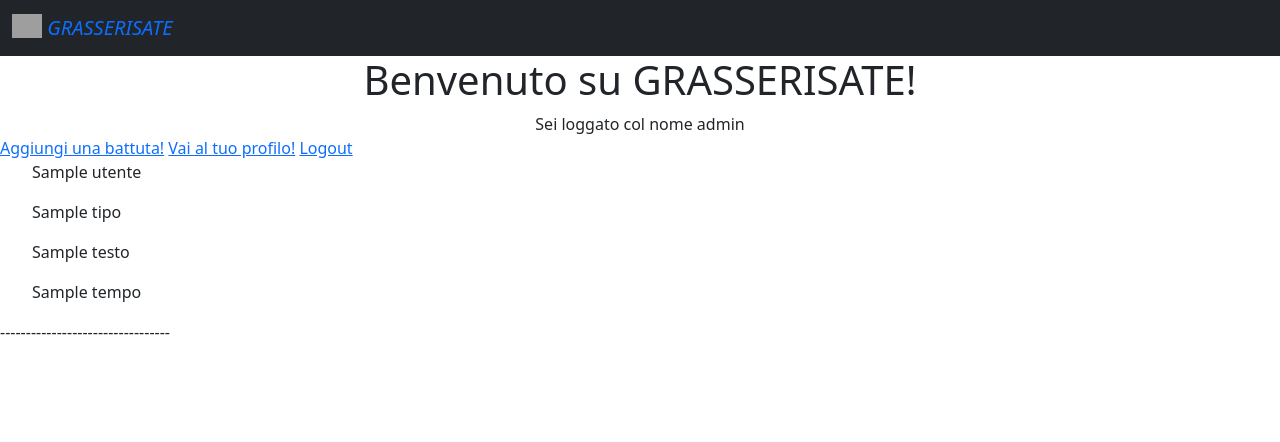
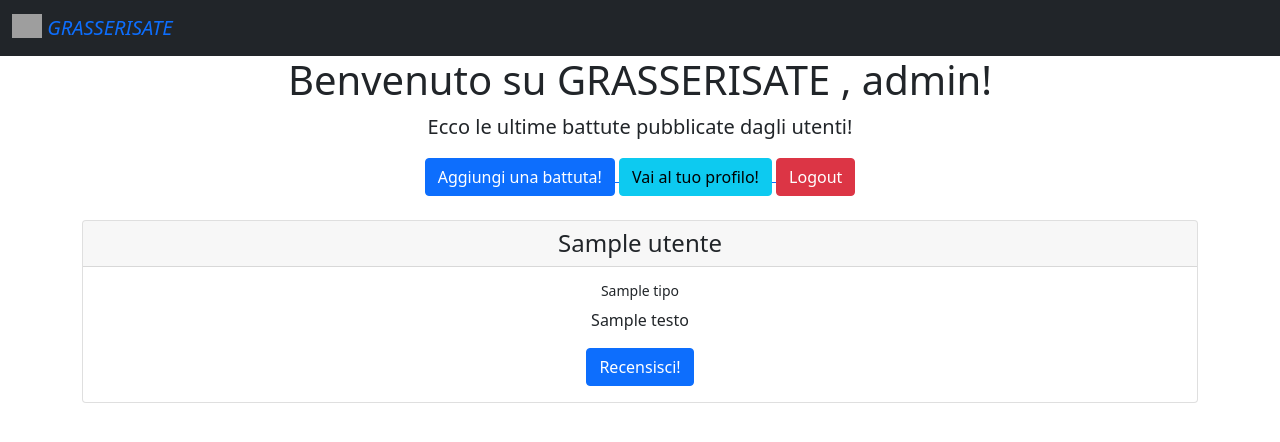
Before and after one commit to Fabiozanic2000/GrasseRisate, a Django app: template templates/home.html in a window 1280 px wide. Shown: the top 442 px of the page. Run offline with Django 4.2, Linux system fonts and the light colour scheme; a user stored in the database is signed in; tables that the repository leaves empty hold one stand-in row (values such as "Sample post"); the template is opened without the code that fills it: most values are stand-ins (such as "Sample title", 1, 10 or a date in 2020); grey boxes are pictures that could not be loaded.

Commit message:
Miglioramento grafica

```diff
--- a/templates/base.html
+++ b/templates/base.html
@@ -14,7 +14,7 @@
 <body>
 <nav class="navbar bg-dark">
     <div class="container-fluid">
-    <a class="navbar-brand" href="#">
+        <a class="navbar-brand" href="{% url 'home' %}">
             {% load static %}
             <img src="{% static "logo.jpg" %}" alt="" width="30" height="24" class="d-inline-block align-text-top">
             <i> GRASSERISATE</i>
--- a/templates/home.html
+++ b/templates/home.html
@@ -6,30 +6,60 @@
     GRASSERISATE
 {% endblock %}
 
+
 {% block contenuto %}
+    <div class="container">
+        <h1> <div style="text-align: center;"> Benvenuto su GRASSERISATE {% if user.is_authenticated %} , {{ user.username }}{% endif %}!</div></h1>
+        <p class="lead" style="text-align:center">
+            Ecco le ultime battute pubblicate dagli utenti!
+        </p>
+        {% if user.is_authenticated %}
+            <div style="text-align:center">
+                <a href="{% url  "aggiungi_battuta"%}">
+                    <button type="button" class="btn btn-primary">
+                        Aggiungi una battuta!
+                    </button>
+                </a>
+                <a href="{% url  "profilo" pk=request.user.id %}">
+                    <button type="button" class="btn btn-info">
+                        Vai al tuo profilo!
+                    </button>
+                </a>
 
-        <h1> <div style="text-align: center;"> Benvenuto su GRASSERISATE!</div></h1>
-        {% if user.is_authenticated %}
-            <div style="text-align: center;">Sei loggato col nome {{ user.username }}</div>
-            <a href="{% url  "aggiungi_battuta"%}">Aggiungi una battuta!</a>
-            <a href="{% url  "profilo" pk=request.user.id %}">Vai al tuo profilo!</a>
-            <a href='{% url 'logout' %}'>Logout</a>
-            {% else %}
+                <a href='{% url 'logout' %}'>
+                    <button type="button" class="btn btn-danger">
+                        Logout
+                    </button>
+                </a>
+            </div>
+
+        {% else %}
             Non sei loggato, però puoi fare queste cose
             <a href="{% url 'registrazione' %}">Registrati!</a><br>
             <a href="{% url 'login' %}">Loggati!</a>
+            </div>
 
         {% endif %}
+    <br>
+    <div style="text-align:center">
+        {% for b in object_list %}
 
-    {% for b in object_list %}
-        <ul> {{ b.utente }}</ul>
-         <ul> {{ b.tipo }}</ul>
-         <ul> {{ b.testo }}</ul>
-         <ul> {{ b.tempo }}</ul>
+            <div class="card">
+                <h4 class="card-header"> {{ b.utente }}</h4>
+                <div class="card-body">
+                    <h6 class="card-title" > <small>{{ b.tipo }}</small>  </h6>
+                    <p class="card-text"> {{ b.testo }} </p>
+                    <a href="#" class="btn btn-primary">Recensisci!</a>
+                </div>
 
-        ---------------------------------
-    {%  endfor %}
+            </div>
 
+            <br>
+
+
+
+        {%  endfor %}
+    </div>
 {% endblock %}
 
 
```
Also changed, not shown: templates/aggiunta_battuta.html (+28 -6 lines), templates/profilo.html (+33 -4 lines), db.sqlite3. Lines whose indentation alone changed are shown as unchanged.
